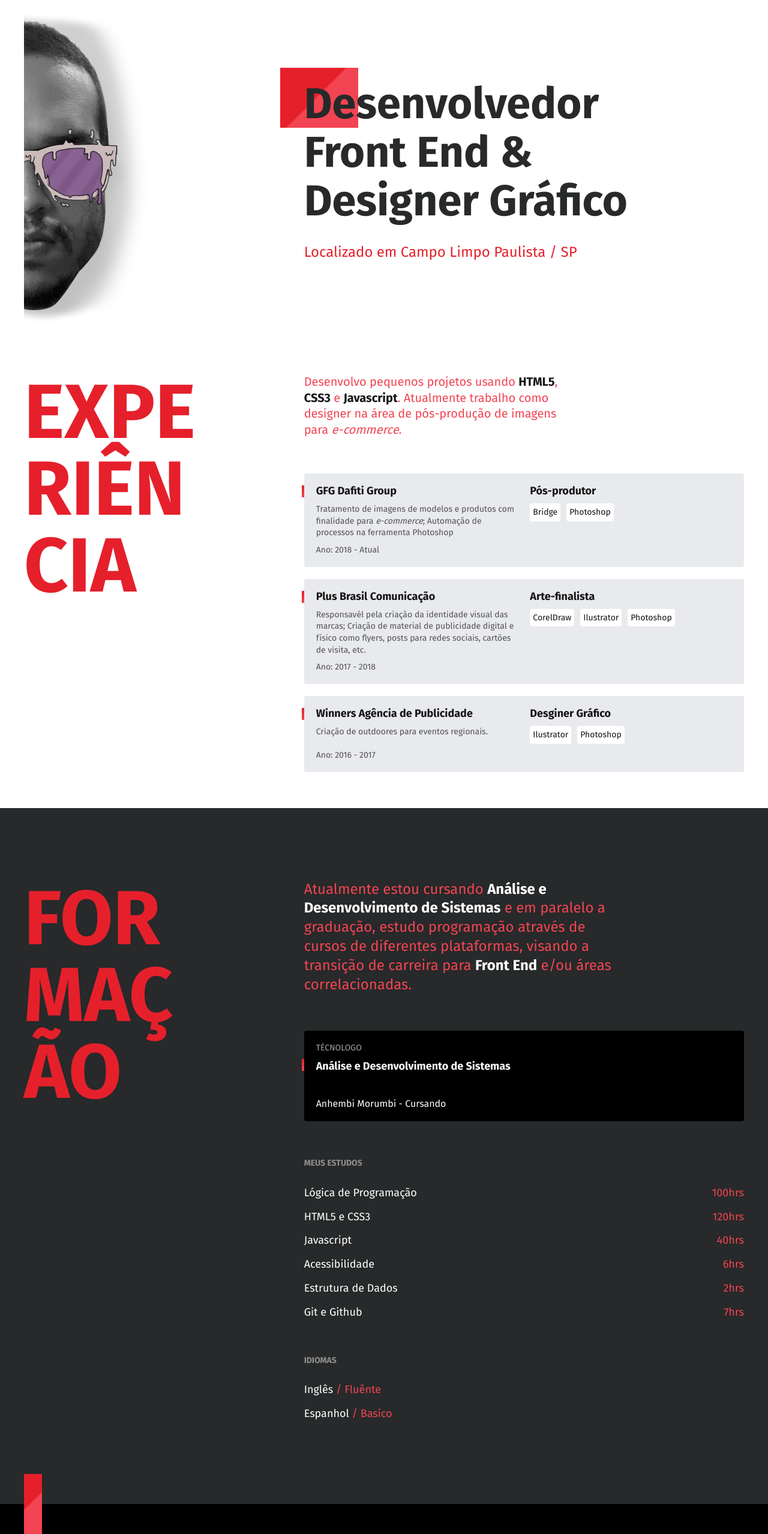
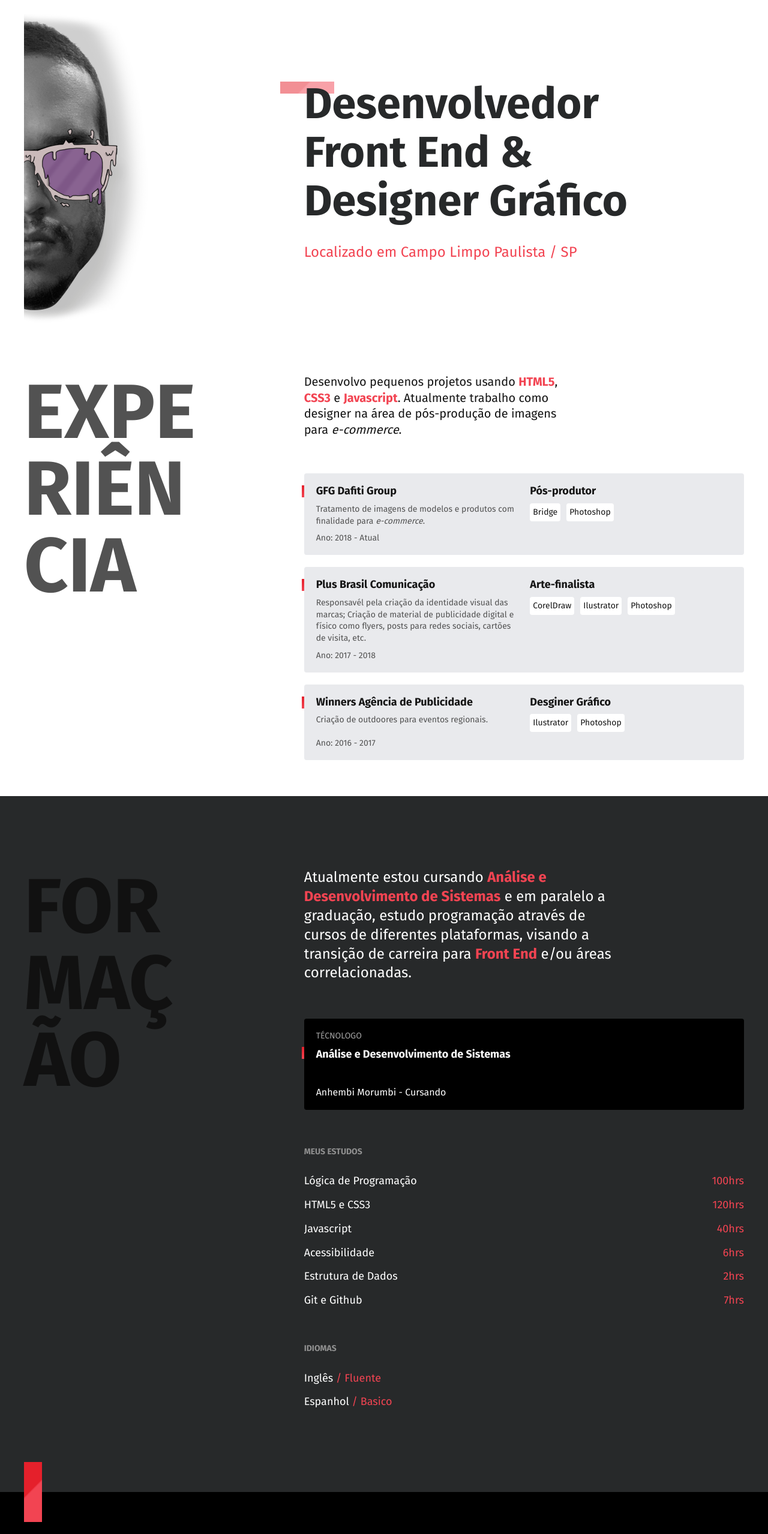
Before and after one commit to Ribeirodiegos/ribeirodiegos.github.io, a website: page index.html in a window 1280 px wide. Shown: the part 240-2797 px from the top of the page at 60% size. Drawn offline with Linux system fonts and the light colour scheme; a web font is replaced by a local one.

Commit message:
Acertando cores e correções ortográficas

```diff
--- a/css/experiencia.css
+++ b/css/experiencia.css
@@ -8,7 +8,7 @@
 }
 
 .experiencia .subtitulo {
-  color: #e5202b;
+  color: #525252;
 }
 
 .experiencia-texto {
@@ -16,11 +16,11 @@
   line-height: 1.33;
   max-width: 40ch;
   margin-bottom: 60px;
-  color: #f24452;
+  color: #141414;
 }
 
 .experiencia strong {
-  color: #141414;
+  color: #f24452;
 }
 
 .empresa {
--- a/css/footer.css
+++ b/css/footer.css
@@ -29,6 +29,13 @@
   color: #fff;
 }
 
+.logo-contato {
+  max-width: 20px;
+  max-height: 20px;
+  width: auto;
+  height: auto;
+}
+
 .footer-copy {
   font-size: 1.125rem;
   color: #8f8f8f;
--- a/css/formacao.css
+++ b/css/formacao.css
@@ -25,7 +25,7 @@
 }
 
 .formacao .subtitulo {
-  color: #e5202b;
+  color: #111;
 }
 
 .formacao-texto {
@@ -33,11 +33,11 @@
   line-height: 1.33;
   max-width: 40ch;
   margin-bottom: 60px;
-  color: #f24452;
+  color: #ffffff;
 }
 
 .formacao-texto strong {
-  color: #ffffff;
+  color: #f24452;
 }
 
 .faculdade-lista {
--- a/css/introducao.css
+++ b/css/introducao.css
@@ -19,18 +19,19 @@
 .introducao h1::before {
   content: "";
   display: block;
-  width: 130px;
-  height: 100px;
+  width: 90px;
+  height: 20px;
   background: url("../img/detalhe.png") no-repeat center;
   position: absolute;
-  top: -20px;
+  top: 3px;
   left: -40px;
   z-index: -1;
+  opacity: 0.5;
 }
 
 .introducao p {
   font-size: 1.5rem;
-  color: #e5202b;
+  color: #f24452;
 }
 
 @media (max-width: 1000px) {
--- a/index.html
+++ b/index.html
@@ -49,7 +49,7 @@
         <span class="empresa-ano">2018 - Atual</span>
         <h3 class="empresa-titulo">GFG Dafiti Group</h3>
         <span class="empresa-titulo">Pós-produtor</span>
-        <p class="empresa-texto">Tratamento de imagens de modelos e produtos com finalidade para <i>e-commerce</i>; Automação de processos na ferramenta Photoshop</p>
+        <p class="empresa-texto">Tratamento de imagens de modelos e produtos com finalidade para <i>e-commerce</i>.</p>
         <ul class="empresa-habilidades">
           <li>Bridge</li>
           <li>Photoshop</li>
@@ -112,8 +112,8 @@
           <div class="idiomas">
             <h3>Idiomas</h3>
             <ul>
-              <li>Inglês <span>/ Fluênte</span></li>
-              <li>Espanhol <span>/ Basíco</span></li>
+              <li>Inglês <span>/ Fluente</span></li>
+              <li>Espanhol <span>/ Basico</span></li>
             </ul>
           </div>
         </div>
@@ -127,7 +127,10 @@
       <ul class="footer-contato">
         <li>santos.diegoribeiro@gmail.com</li>
         <li>+55 11 996379-2205</li>
-        <li><a href="https://www.instagram.com/ribeirodiegos/">@diegoribeiros</a></li>
+        <li>
+
+          <a href="https://www.instagram.com/ribeirodiegos/">@diegoribeiros</a>
+        </li>
       </ul>
 
       <p class="footer-copy">Este site foi criado por Diego Ribeiro. Alguns direitos reservados.</p>
```
